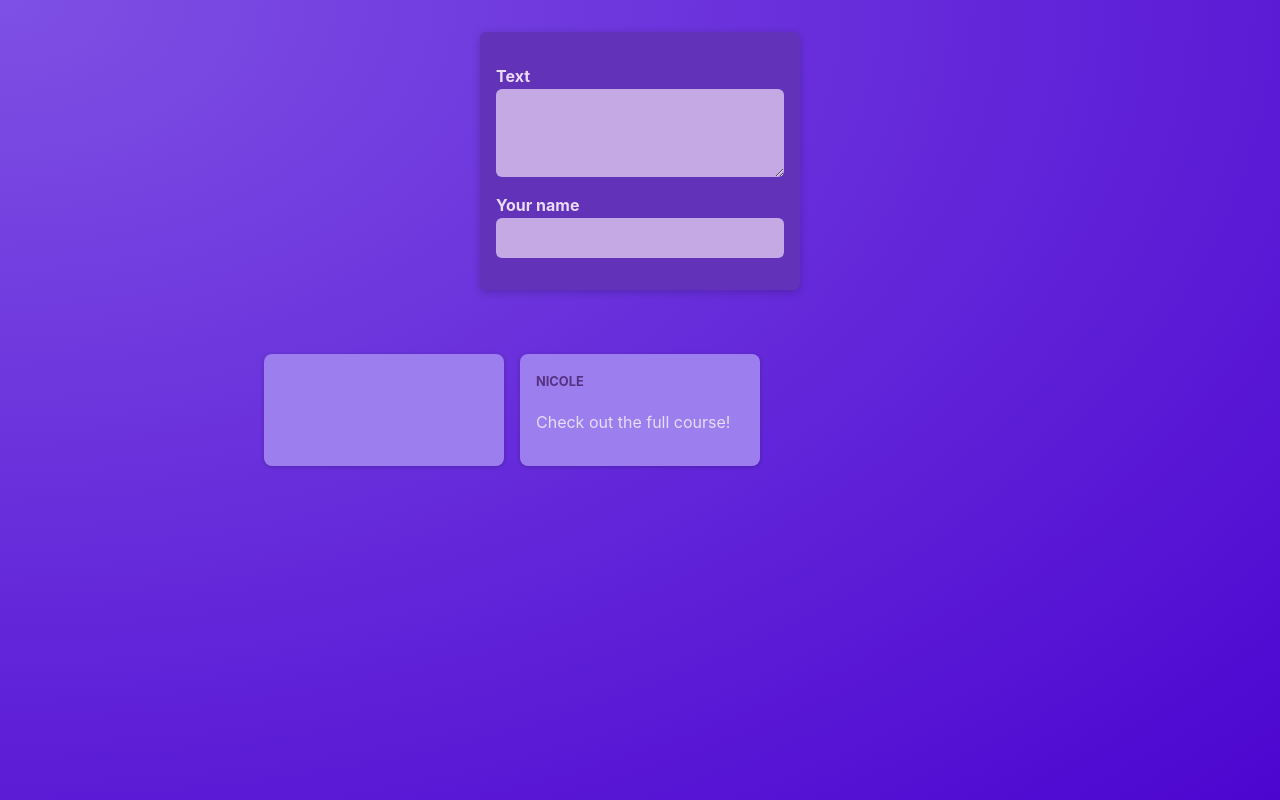
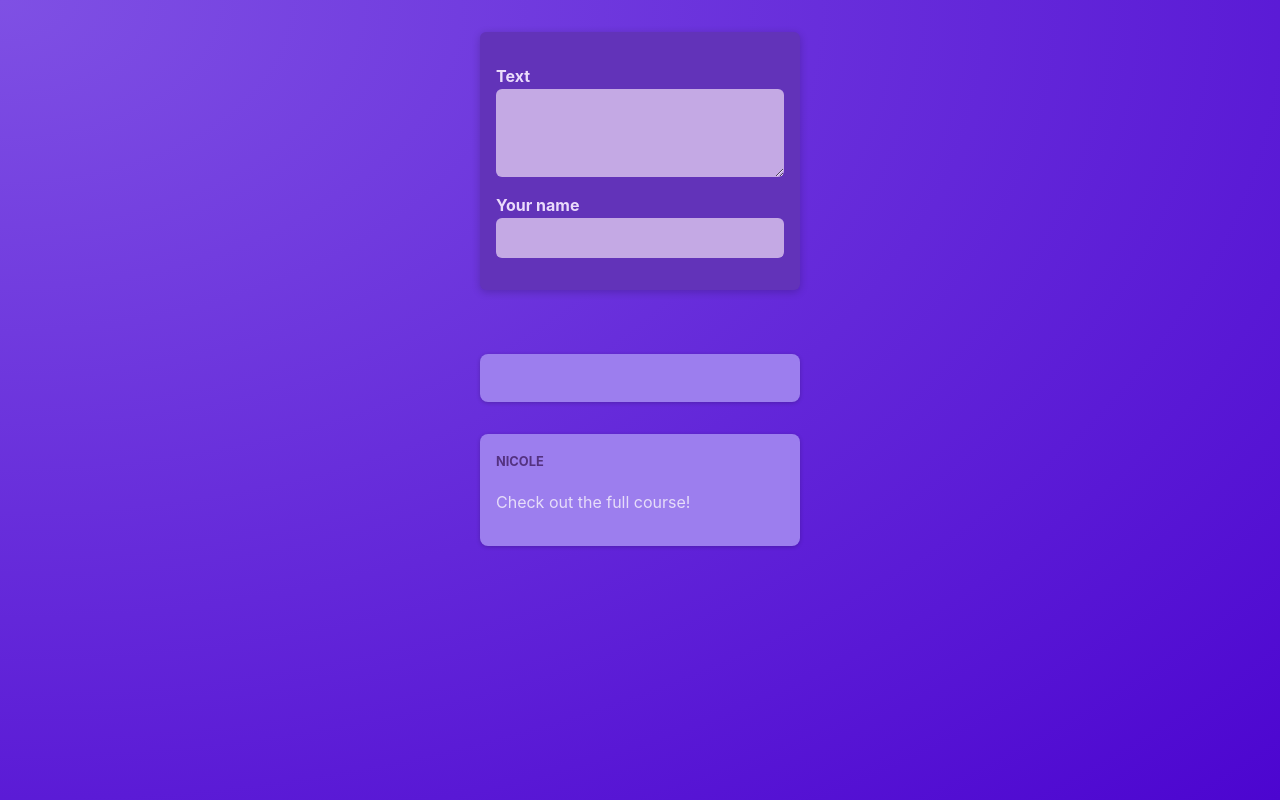
Before and after one commit to dereksutton/vite-blogger, a React (Vite) app: page / in a window 1280 px wide. Built offline with nearby package versions, Linux system fonts and the light colour scheme.

Commit message:
minor css edits to the PostsList component

```diff
--- a/src/components/PostsList.module.css
+++ b/src/components/PostsList.module.css
@@ -1,10 +1,9 @@
 .posts {
     list-style: none;
-    max-width: 50rem;
+    max-width: 20rem;
     margin: 1rem auto;
     padding: 1rem 0;
-    display: grid;
-    gap: 1rem;
-    grid-template-columns: repeat(3, 30%);
+    display: flex;
+    flex-direction: column;
     justify-content: center;
   }
```
